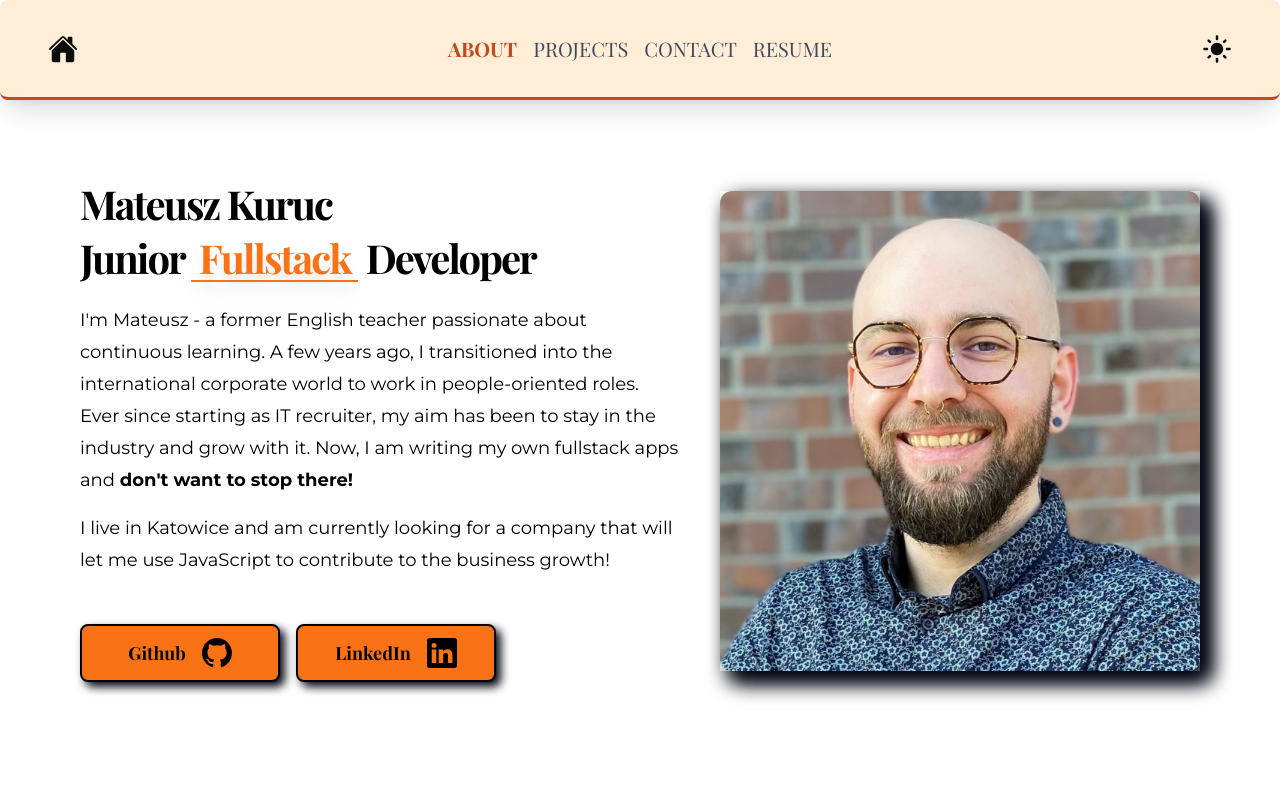
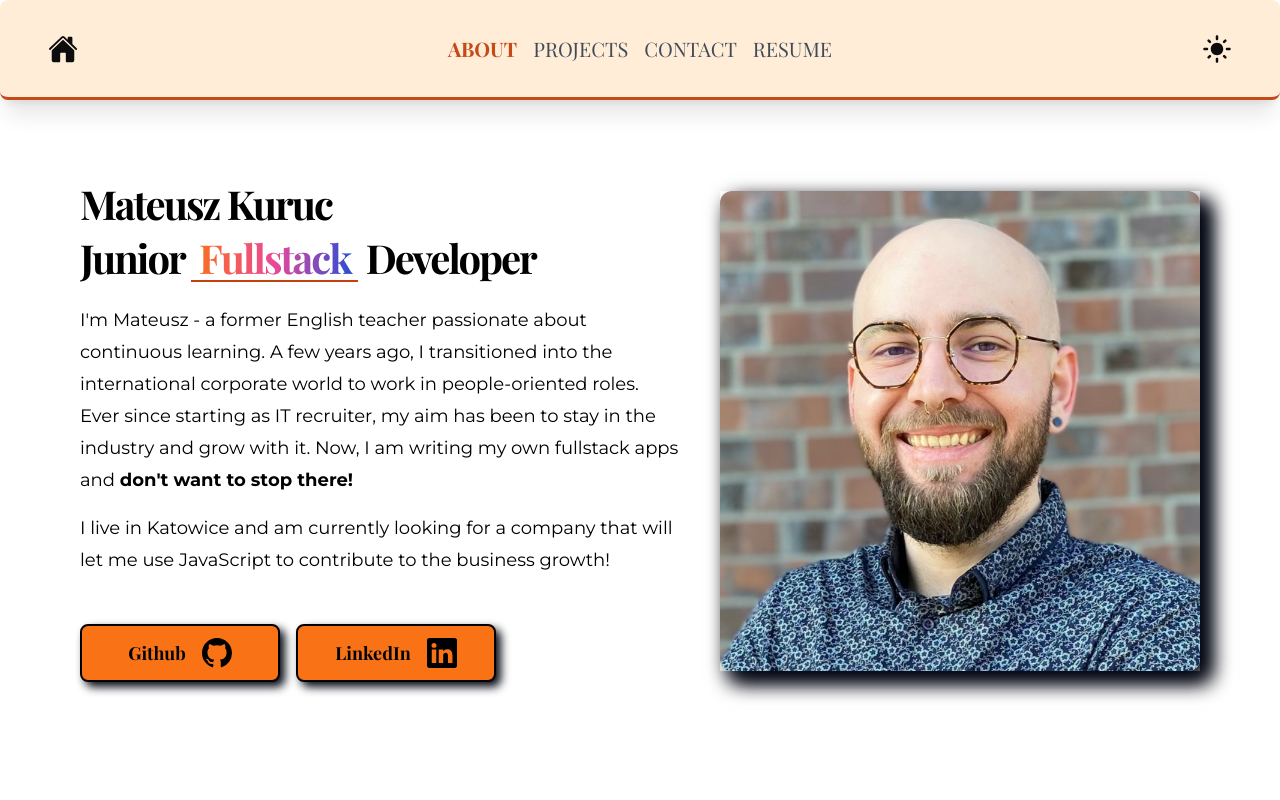
Before and after one commit to MateuszKuruc/developer-portfolio, a Next.js app in the folder developer-portfolio-site/: page / in a window 1280 px wide. Shown: the top 800 px of the page. Built offline with nearby package versions, Linux system fonts and the light colour scheme; a web font is replaced by a local one.

Commit message:
change dynamic caption in the header to have gradient color which improves accessibility with better contrast

```diff
--- a/developer-portfolio-site/src/app/components/landing-page-components/About.tsx
+++ b/developer-portfolio-site/src/app/components/landing-page-components/About.tsx
@@ -15,17 +15,39 @@ const About = () => {
               </h2>
 
               <h2 className="bold-40 text-center md:text-left">
+                {/* <h2 className="inline-flex flex-col h-[calc(40px*1.2)] overflow-hidden drop-shadow-xl bold-40 text-transparent bg-clip-text bg-gradient-to-r from-orange-500 via-pink-500 to-blue-700"> */}
                 Junior{" "}
-                <span className="text-orange-500 inline-flex flex-col h-[calc(40px*1.2)] overflow-hidden drop-shadow-xl border-b-2 border-orange-500">
-                  <ul className=" animate-text-slide-3 text-center leading-[120%]">
-                    <li>Frontend</li>
-                    <li>JavaScript</li>
-                    <li>Fullstack</li>
-                    <li aria-hidden="true">Frontend</li>
+                <span className="inline-flex flex-col h-[calc(40px*1.2)] overflow-hidden bold-40 border-b-2 border-orange-700">
+                  {/* <div className="inline-flex flex-col h-[calc(40px*1.2)] overflow-hidden drop-shadow-xl bold-40 text-transparent bg-clip-text bg-gradient-to-r from-orange-500 via-pink-500 to-blue-700"> */}
+                  <ul className=" animate-text-slide-3 text-center leading-[120%] ">
+                    <li>
+                      <h2 className="bold-40 text-transparent bg-clip-text bg-gradient-to-r from-orange-500 via-pink-500 to-blue-700">
+                        Frontend
+                      </h2>
+                    </li>
+                    <li>
+                      <h2 className="text-transparent bg-clip-text bg-gradient-to-r from-orange-500 via-pink-500 to-blue-700">
+                        JavaScript
+                      </h2>
+                    </li>
+                    <li>
+                      <h2 className="text-transparent bg-clip-text bg-gradient-to-r from-orange-500 via-pink-500 to-blue-700">
+                        Fullstack
+                      </h2>
+                    </li>
+                    <li aria-hidden="true">
+                      <h2 className="text-transparent bg-clip-text bg-gradient-to-r from-orange-500 via-pink-500 to-blue-700">
+                        Frontend
+                      </h2>
+                    </li>
                   </ul>
+
+                  {/* <div className="absolute inset-0 bg-orange-500 opacity-10 z-10 rounded-lg"></div> */}
+                  {/* </div>{" "} */}
                 </span>{" "}
                 Developer
               </h2>
+              {/* <div className="absolute inset-0 bg-orange-400 opacity-10 z-10 rounded-lg"></div> */}
 
               <div className="regular-18 leading-8">
                 <p className="pt-4">
--- a/developer-portfolio-site/src/app/components/landing-page-components/Skills.tsx
+++ b/developer-portfolio-site/src/app/components/landing-page-components/Skills.tsx
@@ -20,7 +20,7 @@ const Skills = () => {
               id="skills"
               className="p-4 flex justify-center items-center gap-4 pb-20"
             >
-              <p className="hover:scale-105 ease-out duration-300 bold-24 text-orange-500 hover:text-orange-700">
+              <p className="hover:scale-105 ease-out duration-300 bold-24 text-orange-600 hover:text-orange-700">
                 See how I build my stuff
               </p>
               <AiOutlineArrowDown size={30} className="animate-bounce" />
```
